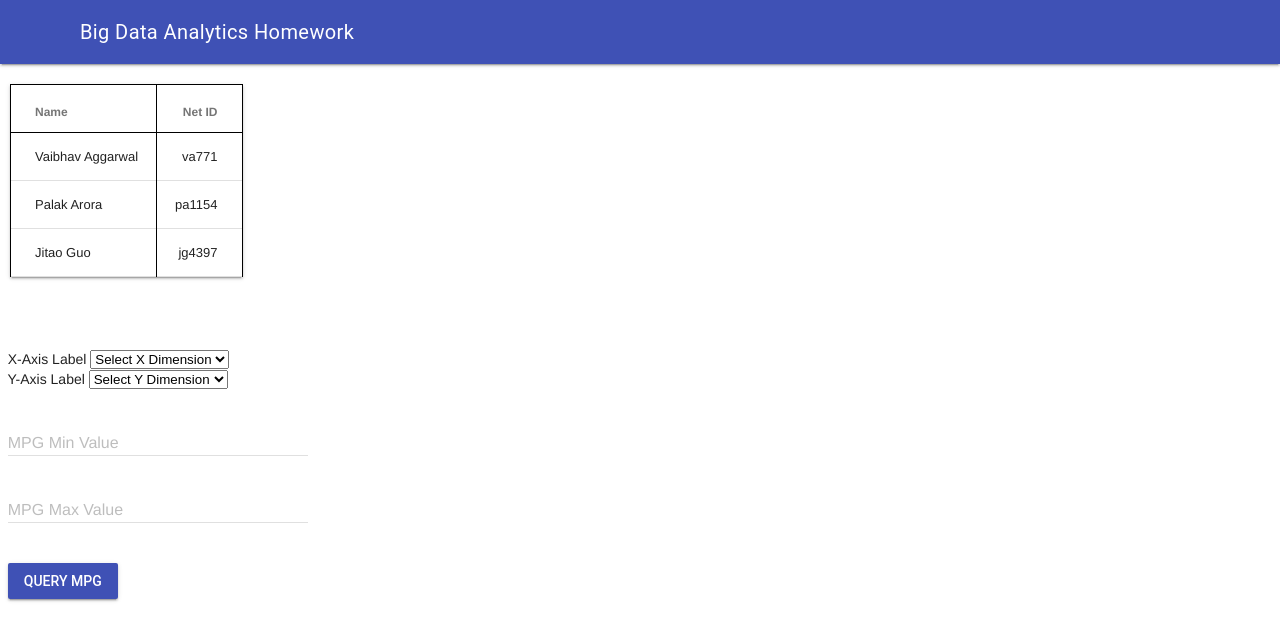
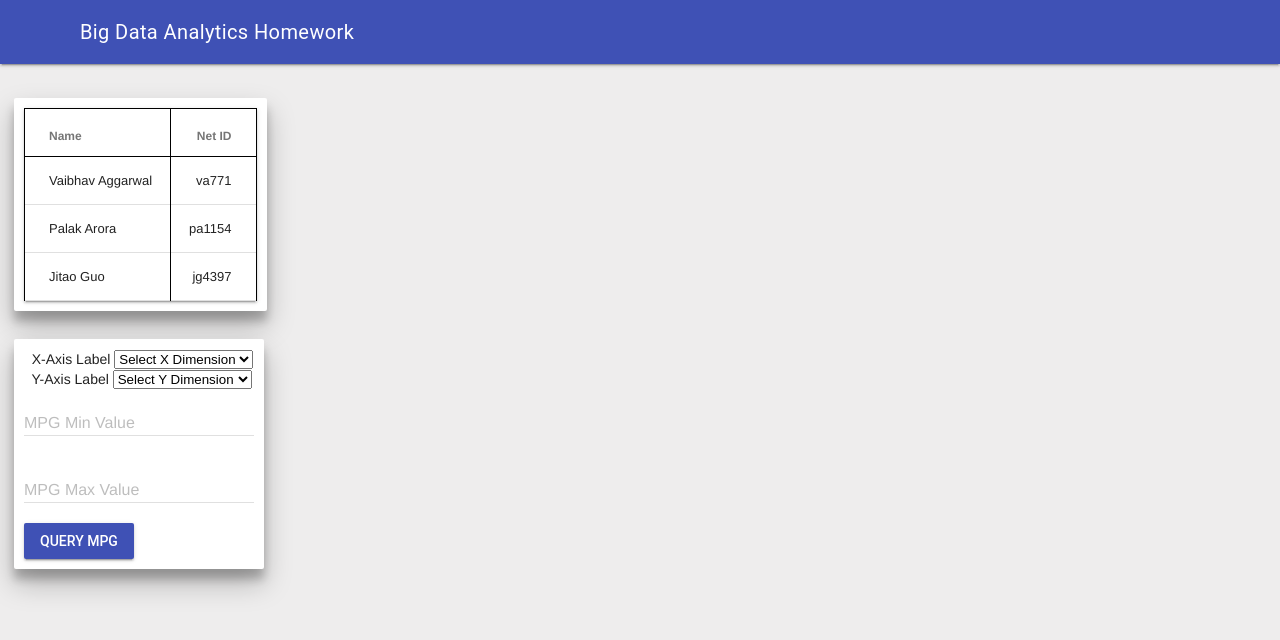
Before and after one commit to JitaoGuo/D3-Scatter-Plot, a website: page index.html in a window 1280 px wide. Drawn offline with nearby package versions, Linux system fonts and the light colour scheme.

Commit message:
Added Material design

```diff
--- a/index.html
+++ b/index.html
@@ -17,12 +17,54 @@ table {
 
 table, td, th {
     border: 1px solid black;
-    margin-left: 10px;
+
+}
+.card_1{
+    background: #fff;
+    padding:10px;
+    border-radius: 2px;
+    display: block;
+    margin: 1rem;
+    float:left;
+    position: relative;
+    box-shadow: 0 14px 28px rgba(0,0,0,0.25), 0 10px 10px rgba(0,0,0,0.22);
+}
+.hover_header{
+    background: #fff;
+    border-radius: 2px;
+    display: block;
+    float:left;
+    position: relative;
+    box-shadow: 0 14px 28px rgba(0,0,0,0.25), 0 10px 10px rgba(0,0,0,0.22);
+    font-size: 1;
+}
+.card{
+    clear:both;
+    background: #fff;
+    padding:10px;
+    border-radius: 2px;
+    display: block;
+    width:18%;
+    float: left;
+    margin: 1rem;
+    position: relative;
+    box-shadow: 0 14px 28px rgba(0,0,0,0.25), 0 10px 10px rgba(0,0,0,0.22);
 }
 
+.plot{
+    height:400px;
+    margin-top: -150px;
+    float:left;
+    background: #fff;
+    display: block;
+    float: left;
+    position: relative;
+    box-shadow: 0 14px 28px rgba(0,0,0,0.25), 0 10px 10px rgba(0,0,0,0.22);
+
+}
 
 </style>
-<body>
+<body style="background-color:#eeeded">
 
     <div>
       <header class="mdl-layout__header">
@@ -31,7 +73,7 @@ table, td, th {
           <div class="mdl-layout-spacer"></div>
       </div>
   </div><br>
-  <div>
+  <div class="card_1">
     <table class="mdl-data-table mdl-js-data-table mdl-shadow--2dp">
         <thead>
             <tr>
@@ -57,12 +99,13 @@ table, td, th {
   </table>
 
 </div>
+
     <div class="hover_header" style="color:white;">
-    <h4>.</h4>
+        <h4 class="header"></h4>
     </div>
-<div class="plot">
-</div>
-<div>
+
+
+<div class="card">
     <div>
         &nbsp;<label id="sel_x_label"> X-Axis Label </label>
         <select id="sel-x">
@@ -71,23 +114,27 @@ table, td, th {
     </div>
     <div>
         &nbsp;<label id="sel_y_label"> Y-Axis Label </label>
-        <select id="sel-y">
+        <select class="mdl-select__input" id="sel-y">
             <option value="">  Select Y Dimension </option>
         </select>
-    </div>
+
     </div>
     <div>
-    <br/>
-    &nbsp; <div class="mdl-textfield mdl-js-textfield mdl-textfield--floating-label">
+        <div class="mdl-textfield mdl-js-textfield mdl-textfield--floating-label">
         <label class="mdl-textfield__label">MPG Min Value </label>
         <input class="mdl-textfield__input" type="number" pattern="[0-9]+([\.,][0-9]+)?" step="0.1" id="mpg_minimum"/>
         <span class="mdl-textfield__error">Input allowed upto 1 decimal place</span>
     </div><br>
-&nbsp; <div class="mdl-textfield mdl-js-textfield mdl-textfield--floating-label">
+    <div class="mdl-textfield mdl-js-textfield mdl-textfield--floating-label">
     <label class="mdl-textfield__label">MPG Max Value </label>
     <input class="mdl-textfield__input" type="number" pattern="[0-9]+([\.,][0-9]+)?" step="0.1" id="mpg_maximum"/>
     <span class="mdl-textfield__error">Input allowed upto 1 decimal place</span>
 </div>
+</div>
+<button class="mdl-button mdl-js-button mdl-button--raised mdl-js-ripple-effect mdl-button--colored" id="query_mpg" >Query MPG </button>
+
+</div>
+<div class="plot">
 </div>
 <div>
 </br>
@@ -96,11 +143,9 @@ table, td, th {
     </div>
 </div>
 </div>
-<div>
-    <div>
-       &nbsp; <button class="mdl-button mdl-js-button mdl-button--raised mdl-js-ripple-effect mdl-button--colored" id="query_mpg" >Query MPG </buttin>
-   </div>
-</div>
+
+
+
 </div>
 </body>
 
@@ -168,6 +213,7 @@ $("#query_mpg").click(function(){
         errorMessage += "<p>Max value cannot be smaller than Min value!</p>";
     }
     if(isError == true){
+
         $("#error_field").find("p").remove();
         $("#error_field").append(errorMessage);
         $("#error_field").show();
@@ -189,7 +235,7 @@ $("#query_mpg").click(function(){
         }
         var margin = {top:50, right:50, bottom:50, left:50};
         var width = 960 - margin.left-margin.right;
-        var height = 550-margin.top-margin.bottom;
+        var height = 450-margin.top-margin.bottom;
         var canvas = d3.select("div.plot").select("svg");
         var firstplot = false;
         if (canvas==""){
```
Lines whose indentation alone changed are shown as unchanged.
